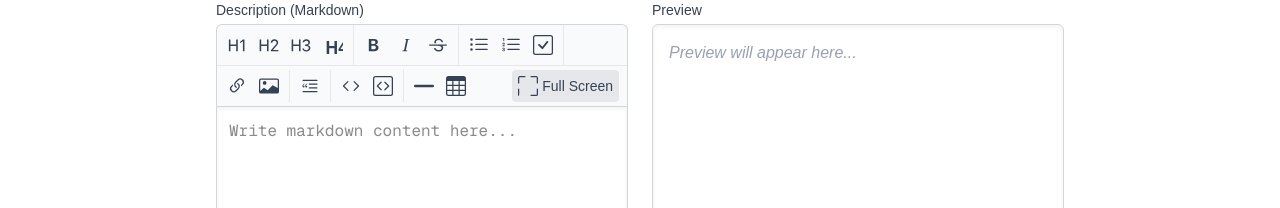
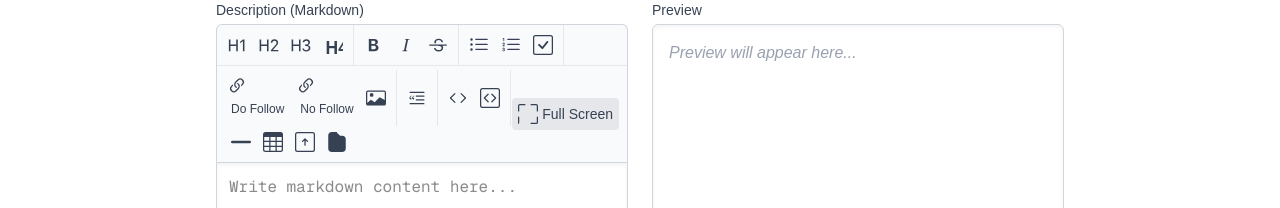
Before and after one commit to AnasNasim12/techcuratorsweb, a Next.js app: page /components/blogform in a window 1280 px wide. Shown: the part 731-939 px from the top of the page. Built offline with nearby package versions, Linux system fonts and the light colour scheme; no server answers.

Commit message:
more changes

```diff
--- a/app/components/blogform/page.js
+++ b/app/components/blogform/page.js
@@ -24,34 +24,28 @@ const BlogForm = ({ initialData = null, onSuccess, onCancel, isEdit = false }) =
   const [loading, setLoading] = useState(false)
   const [error, setError] = useState(null)
   const [successMsg, setSuccessMsg] = useState(null)
-  const [activeTab, setActiveTab] = useState('edit') // 'edit' or 'preview' for mobile view
-  const [isFullScreen, setIsFullScreen] = useState(false) // Track full screen mode
+  const [activeTab, setActiveTab] = useState('edit')
+  const [isFullScreen, setIsFullScreen] = useState(false)
   const descriptionTextareaRef = useRef(null)
   const fullScreenTextareaRef = useRef(null)
 
-  // Effect to handle escape key press to exit full screen mode
   useEffect(() => {
     const handleEscKey = (event) => {
       if (event.key === 'Escape' && isFullScreen) {
         setIsFullScreen(false);
       }
     };
-
     document.addEventListener('keydown', handleEscKey);
-
     return () => {
       document.removeEventListener('keydown', handleEscKey);
     };
   }, [isFullScreen]);
 
-  // Effect to disable body scroll when fullscreen is active
   useEffect(() => {
     if (isFullScreen) {
       document.body.style.overflow = 'hidden';
-      // Focus the full screen textarea after opening
       if (fullScreenTextareaRef.current) {
         fullScreenTextareaRef.current.focus();
-        // Place cursor at the same position as in the original textarea
         if (descriptionTextareaRef.current) {
           const cursorPos = descriptionTextareaRef.current.selectionStart;
           fullScreenTextareaRef.current.setSelectionRange(cursorPos, cursorPos);
@@ -59,7 +53,6 @@ const BlogForm = ({ initialData = null, onSuccess, onCancel, isEdit = false }) =
       }
     } else {
       document.body.style.overflow = '';
-      // Sync the cursor position back when exiting
       if (descriptionTextareaRef.current && fullScreenTextareaRef.current) {
         const cursorPos = fullScreenTextareaRef.current.selectionStart;
         setTimeout(() => {
@@ -68,13 +61,11 @@ const BlogForm = ({ initialData = null, onSuccess, onCancel, isEdit = false }) =
         }, 0);
       }
     }
-
     return () => {
       document.body.style.overflow = '';
     };
   }, [isFullScreen]);
 
-  // Populate formData if editing
   useEffect(() => {
     if (initialData) {
       let faqs = [];
@@ -104,7 +95,6 @@ const BlogForm = ({ initialData = null, onSuccess, onCancel, isEdit = false }) =
     setFormData((prev) => ({ ...prev, [name]: value }))
   }
 
-  // Handle changes in full screen mode
   const handleFullScreenChange = (e) => {
     setFormData((prev) => ({ ...prev, description: e.target.value }));
   }
@@ -117,8 +107,53 @@ const BlogForm = ({ initialData = null, onSuccess, onCancel, isEdit = false }) =
     }
   }
 
-  // Enhanced helper function to insert markdown syntax
-  const insertMarkdown = (syntax, placeholder = '', isFullScreenMode = false, url = '') => {
+  // Helper function to convert array data into markdown table
+  const arrayToMarkdownTable = (rows) => {
+    if (!rows || rows.length === 0) return '';
+
+    const headers = rows[0];
+    const headerRow = `| ${headers.join(' | ')} |`;
+    const separatorRow = `| ${headers.map(() => '---').join(' | ')} |`;
+    const bodyRows = rows.slice(1).map(row => `| ${row.join(' | ')} |`).join('\n');
+
+    return `${headerRow}\n${separatorRow}\n${bodyRows}\n`;
+  };
+
+  // Handle CSV file upload and convert to markdown table
+  const handleTableCsvUpload = (file) => {
+    const reader = new FileReader();
+    reader.onload = (evt) => {
+      try {
+        const csvText = evt.target.result;
+        const rows = csvText.split('\n')
+          .map(row => row.split(',').map(cell => cell.trim()))
+          .filter(row => row.some(cell => cell));
+        const markdownTable = arrayToMarkdownTable(rows);
+        insertMarkdown('custom', markdownTable, isFullScreen);
+      } catch (err) {
+        setError('Failed to parse CSV file. Ensure it’s a valid CSV.');
+      }
+    };
+    reader.readAsText(file);
+  };
+
+  // Handle pasted table data and convert to markdown table
+  const handleTablePaste = () => {
+    const pastedText = prompt('Paste your table data (tab-separated or CSV format):');
+    if (!pastedText) return;
+
+    try {
+      const rows = pastedText.split('\n')
+        .map(row => row.split(/\t|,/).map(cell => cell.trim()))
+        .filter(row => row.some(cell => cell));
+      const markdownTable = arrayToMarkdownTable(rows);
+      insertMarkdown('custom', markdownTable, isFullScreen);
+    } catch (err) {
+      setError('Failed to parse pasted table data. Use tab-separated or CSV format.');
+    }
+  };
+
+  const insertMarkdown = (syntax, placeholder = '', isFullScreenMode = false, url = '', rel = '') => {
     const textarea = isFullScreenMode ? fullScreenTextareaRef.current : descriptionTextareaRef.current;
     if (!textarea) return;
 
@@ -155,7 +190,9 @@ const BlogForm = ({ initialData = null, onSuccess, onCancel, isEdit = false }) =
         newText = `${beforeText}~~${selectedText}~~${afterText}`
         break
       case 'link':
-        newText = `${beforeText}[${selectedText}](url)${afterText}`
+        newText = rel === 'nofollow'
+          ? `${beforeText}[${selectedText}](url "nofollow")${afterText}`
+          : `${beforeText}[${selectedText}](url)${afterText}`;
         break
       case 'image':
         newText = `${beforeText}![${selectedText}](${url || 'image-url'})${afterText}`;
@@ -170,14 +207,12 @@ const BlogForm = ({ initialData = null, onSuccess, onCancel, isEdit = false }) =
         newText = `${beforeText}> ${selectedText}${afterText}`
         break
       case 'list':
-        // For multiple lines, add "- " to each line
         newText = `${beforeText}${selectedText
           .split('\n')
           .map(line => line ? `- ${line}` : '')
           .join('\n')}${afterText}`;
         break;
       case 'numbered':
-        // For multiple lines, add "1. ", "2. ", etc.
         newText = `${beforeText}${selectedText
           .split('\n')
           .map((line, i) => line ? `${i + 1}. ${line}` : '')
@@ -192,15 +227,16 @@ const BlogForm = ({ initialData = null, onSuccess, onCancel, isEdit = false }) =
       case 'table':
         newText = `${beforeText}\n| Header 1 | Header 2 |\n| -------- | -------- |\n| Cell 1   | Cell 2   |\n| Cell 3   | Cell 4   |\n${afterText}`
         break
+      case 'custom':
+        newText = `${beforeText}${selectedText}${afterText}`;
+        break
       default:
         newText = text
     }
 
     setFormData({ ...formData, description: newText });
 
-    // Focus and set cursor position after update
     setTimeout(() => {
-      // Only set focus if textarea is already focused
       if (document.activeElement === textarea) {
         textarea.focus();
         const newCursorPos = start + newText.length - text.length;
@@ -209,7 +245,6 @@ const BlogForm = ({ initialData = null, onSuccess, onCancel, isEdit = false }) =
     }, 0);
   };
 
-  // Function to toggle full screen mode
   const toggleFullScreen = () => {
     setIsFullScreen(prev => !prev);
   };
@@ -251,7 +286,6 @@ const BlogForm = ({ initialData = null, onSuccess, onCancel, isEdit = false }) =
       }
 
       if (isEdit && initialData) {
-        // Update existing blog
         const { data, error } = await supabase
           .from('blogs')
           .update({
@@ -267,7 +301,6 @@ const BlogForm = ({ initialData = null, onSuccess, onCancel, isEdit = false }) =
         setSuccessMsg('Blog post updated successfully!');
         if (onSuccess) onSuccess(data);
       } else {
-        // Create new blog
         const { data, error } = await supabase
           .from('blogs')
           .insert([
@@ -305,7 +338,6 @@ const BlogForm = ({ initialData = null, onSuccess, onCancel, isEdit = false }) =
     }
   }
 
-  // Define custom components for markdown rendering
   const markdownComponents = {
     h1: ({node, ...props}) => <h1 className="text-2xl font-bold my-3" {...props} />,
     h2: ({node, ...props}) => <h2 className="text-xl font-bold my-2" {...props} />,
@@ -315,17 +347,19 @@ const BlogForm = ({ initialData = null, onSuccess, onCancel, isEdit = false }) =
     ul: ({node, ...props}) => <ul className="list-disc ml-5 my-2" {...props} />,
     ol: ({node, ...props}) => <ol className="list-decimal ml-5 my-2" {...props} />,
     li: ({node, ...props}) => <li className="my-1" {...props} />,
-    a: ({node, ...props}) => <a className="text-blue-600 hover:underline" {...props} target="_blank" rel="noopener noreferrer" />,
+    a: ({node, ...props}) => <a className="text-blue-600 hover:underline" {...props} target="_blank" rel={props.title === 'nofollow' ? 'nofollow' : 'noopener noreferrer'} />,
     blockquote: ({node, ...props}) => <blockquote className="border-l-4 border-gray-300 pl-4 italic my-3 text-gray-700" {...props} />,
     code: ({node, inline, ...props}) => inline
       ? <code className="bg-gray-100 px-1 py-0.5 rounded text-pink-600 font-mono text-sm" {...props} />
-      : <code className="block bg-gray-100 p-3 rounded-md font-mono text-sm my-3 overflow-auto" {...props} />
+      : <code className="block bg-gray-100 p-3 rounded-md font-mono text-sm my-3 overflow-auto" {...props} />,
+    table: ({node, ...props}) => <table className="border-collapse border border-gray-300 my-3" {...props} />,
+    th: ({node, ...props}) => <th className="border border-gray-300 px-4 py-2 bg-gray-100 font-semibold" {...props} />,
+    td: ({node, ...props}) => <td className="border border-gray-300 px-4 py-2" {...props} />,
+    tr: ({node, ...props}) => <tr className="border border-gray-300" {...props} />
   };
 
-  // Shared Markdown Toolbar component
   const MarkdownToolbar = ({ isFullScreen = false }) => (
     <div className={`bg-gray-50 rounded-t-md border border-gray-300 border-b-0 ${isFullScreen ? 'border-0 shadow-lg' : ''}`}>
-      {/* Heading Group */}
       <div className="flex flex-wrap border-b border-gray-200">
         <div className="flex border-r border-gray-200 p-1">
           <button
@@ -370,7 +404,6 @@ const BlogForm = ({ initialData = null, onSuccess, onCancel, isEdit = false }) =
           </button>
         </div>
 
-        {/* Text Formatting Group */}
         <div className="flex border-r border-gray-200 p-1">
           <button
             type="button"
@@ -404,7 +437,6 @@ const BlogForm = ({ initialData = null, onSuccess, onCancel, isEdit = false }) =
           </button>
         </div>
 
-        {/* Lists Group */}
         <div className="flex border-r border-gray-200 p-1">
           <button
             type="button"
@@ -441,20 +473,32 @@ const BlogForm = ({ initialData = null, onSuccess, onCancel, isEdit = false }) =
         </div>
       </div>
 
-      {/* Additional Elements Row */}
       <div className="flex flex-wrap p-1 justify-between">
         <div className="flex flex-1 flex-wrap">
           <div className="flex border-r border-gray-200 pr-1">
             <button
               type="button"
-              onClick={() => insertMarkdown('link', 'link text', isFullScreen)}
+              onClick={() => insertMarkdown('link', 'Do follow link', isFullScreen, '', 'dofollow')}
               className="p-1.5 hover:bg-blue-50 rounded text-gray-700 hover:text-blue-600 transition-colors"
-              title="Link"
+              title="Do Follow Link"
             >
               <svg xmlns="http://www.w3.org/2000/svg" width="20" height="20" fill="currentColor" viewBox="0 0 16 16">
                 <path d="M4.715 6.542 3.343 7.914a3 3 0 1 0 4.243 4.243l1.828-1.829A3 3 0 0 0 8.586 5.5L8 6.086a1.002 1.002 0 0 0-.154.199 2 2 0 0 1 .861 3.337L6.88 11.45a2 2 0 1 1-2.83-2.83l.793-.792a4.018 4.018 0 0 1-.128-1.287z"/>
                 <path d="M6.586 4.672A3 3 0 0 0 7.414 9.5l.775-.776a2 2 0 0 1-.896-3.346L9.12 3.55a2 2 0 1 1 2.83 2.83l-.793.792c.112.42.155.855.128 1.287l1.372-1.372a3 3 0 1 0-4.243-4.243L6.586 4.672z"/>
               </svg>
+              <span className="ml-1 text-xs">Do Follow</span>
+            </button>
+            <button
+              type="button"
+              onClick={() => insertMarkdown('link', 'No follow link', isFullScreen, '', 'nofollow')}
+              className="p-1.5 hover:bg-blue-50 rounded text-gray-700 hover:text-blue-600 transition-colors"
+              title="No Follow Link"
+            >
+              <svg xmlns="http://www.w3.org/2000/svg" width="20" height="20" fill="currentColor" viewBox="0 0 16 16">
+                <path d="M4.715 6.542 3.343 7.914a3 3 0 1 0 4.243 4.243l1.828-1.829A3 3 0 0 0 8.586 5.5L8 6.086a1.002 1.002 0 0 0-.154.199 2 2 0 0 1 .861 3.337L6.88 11.45a2 2 0 1 1-2.83-2.83l.793-.792a4.018 4.018 0 0 1-.128-1.287z"/>
+                <path d="M6.586 4.672A3 3 0 0 0 7.414 9.5l.775-.776a2 2 0 0 1-.896-3.346L9.12 3.55a2 2 0 1 1 2.83 2.83l-.793.792c.112.42.155.855.128 1.287l1.372-1.372a3 3 0 1 0-4.243-4.243L6.586 4.672z"/>
+              </svg>
+              <span className="ml-1 text-xs">No Follow</span>
             </button>
             <button
               type="button"
@@ -521,16 +565,37 @@ const BlogForm = ({ initialData = null, onSuccess, onCancel, isEdit = false }) =
               type="button"
               onClick={() => insertMarkdown('table', '', isFullScreen)}
               className="p-1.5 hover:bg-blue-50 rounded text-gray-700 hover:text-blue-600 transition-colors"
-              title="Table"
+              title="Insert Default Table"
             >
               <svg xmlns="http://www.w3.org/2000/svg" width="20" height="20" fill="currentColor" viewBox="0 0 16 16">
                 <path d="M0 2a2 2 0 0 1 2-2h12a2 2 0 0 1 2 2v12a2 2 0 0 1-2 2H2a2 2 0 0 1-2-2V2zm15 2h-4v3h4V4zm0 4h-4v3h4V8zm0 4h-4v3h3a1 1 0 0 0 1-1v-2zm-5 3v-3H6v3h4zm-5 0v-3H1v2a1 1 0 0 0 1 1h3zm-4-4h4V8H1v3zm0-4h4V4H1v3zm5-3v3h4V4H6zm4 4H6v3h4V8z"/>
               </svg>
             </button>
+            <button
+              type="button"
+              onClick={() => document.getElementById('markdown-table-upload').click()}
+              className="p-1.5 hover:bg-blue-50 rounded text-gray-700 hover:text-blue-600 transition-colors"
+              title="Upload Table (CSV)"
+            >
+              <svg xmlns="http://www.w3.org/2000/svg" width="20" height="20" fill="currentColor" viewBox="0 0 16 16">
+                <path d="M8 11a.5.5 0 0 0 .5-.5V6.707l1.146 1.147a.5.5 0 0 0 .708-.708l-2-2a.5.5 0 0 0-.708 0l-2 2a.5.5 0 1 0 .708.708L7.5 6.707V10.5a.5.5 0 0 0 .5.5z"/>
+                <path d="M0 2a2 2 0 0 1 2-2h12a2 2 0 0 1 2 2v12a2 2 0 0 1-2 2H2a2 2 0 0 1-2-2V2zm15 0a1 1 0 0 0-1-1H2a1 1 0 0 0-1 1v12a1 1 0 0 0 1 1h12a1 1 0 0 0 1-1V2z"/>
+              </svg>
+            </button>
+            <button
+              type="button"
+              onClick={handleTablePaste}
+              className="p-1.5 hover:bg-blue-50 rounded text-gray-700 hover:text-blue-600 transition-colors"
+              title="Paste Table"
+            >
+              <svg xmlns="http://www.w3.org/2000/svg" width="20" height="20" fill="currentColor" viewBox="0 0 16 16">
+                <path d="M8.5 1H4a2 2 0 0 0-2 2v10a2 2 0 0 0 2 2h8a2 2 0 0 0 2-2V6.5L8.5 1zM4 0a3 3 0 0 0-3 3v10a3 3 0 0 0 3 3h8a3 3 0 0 0 3-3V6a3 3 0 0 0-3-3h-4V0H4z"/>
+                <path d="M5 4h2v2H5V4zm3 0h2v2H8V4zm-3 3h2v2H5V7zm3 0h2v2H8V7z"/>
+              </svg>
+            </button>
           </div>
         </div>
 
-        {/* Full Screen Toggle Button */}
         <div className="flex items-center pr-1">
           <button
             type="button"
@@ -540,10 +605,8 @@ const BlogForm = ({ initialData = null, onSuccess, onCancel, isEdit = false }) =
           >
             <svg xmlns="http://www.w3.org/2000/svg" width="20" height="20" fill="currentColor" viewBox="0 0 16 16">
               {isFullScreen ? (
-                // Exit full screen icon
                 <path d="M5.5 0a.5.5 0 0 1 .5.5v4A1.5 1.5 0 0 1 4.5 6h-4a.5.5 0 0 1 0-1h4a.5.5 0 0 0 .5-.5v-4a.5.5 0 0 1 .5-.5zm5 0a.5.5 0 0 1 .5.5v4a.5.5 0 0 0 .5.5h4a.5.5 0 0 1 0 1h-4A1.5 1.5 0 0 1 10 4.5v-4a.5.5 0 0 1 .5-.5zM0 10.5a.5.5 0 0 1 .5-.5h4A1.5 1.5 0 0 1 6 11.5v4a.5.5 0 0 1-1 0v-4a.5.5 0 0 0-.5-.5h-4a.5.5 0 0 1-.5-.5zm10 1a1.5 1.5 0 0 1 1.5-1.5h4a.5.5 0 0 1 0 1h-4a.5.5 0 0 0-.5.5v4a.5.5 0 0 1-1 0v-4z"/>
               ) : (
-                // Enter full screen icon
                 <path d="M1.5 1a.5.5 0 0 0-.5.5v4a.5.5 0 0 1-1 0v-4A1.5 1.5 0 0 1 1.5 0h4a.5.5 0 0 1 0 1h-4zM10 .5a.5.5 0 0 1 .5-.5h4A1.5 1.5 0 0 1 16 1.5v4a.5.5 0 0 1-1 0v-4a.5.5 0 0 0-.5-.5h-4a.5.5 0 0 1-.5-.5zM.5 10a.5.5 0 0 1 .5.5v4a1.5 1.5 0 0 1-1.5 1.5h-4a.5.5 0 0 1 0-1h4a.5.5 0 0 0 .5-.5v-4a.5.5 0 0 1 .5-.5zm15 0a.5.5 0 0 1 .5.5v4a1.5 1.5 0 0 1-1.5 1.5h-4a.5.5 0 0 1 0-1h4a.5.5 0 0 0 .5-.5v-4a.5.5 0 0 1 .5-.5z"/>
               )}
             </svg>
@@ -556,7 +619,6 @@ const BlogForm = ({ initialData = null, onSuccess, onCancel, isEdit = false }) =
     </div>
   );
 
-  // Add this function before your return statement in BlogForm
   const generateFaqJsonLd = (faqs) => {
     if (!faqs || !faqs.length) return '';
     const faqEntities = faqs
@@ -581,21 +643,15 @@ const handleFaqJsonUpload = (file) => {
     reader.onload = evt => {
       try {
         let content = evt.target.result;
-
-      // Remove <script> tags and extract JSON content
         const scriptMatch = content.match(/<script[^>]*>([\s\S]*?)<\/script>/i);
         if (scriptMatch && scriptMatch[1]) {
           content = scriptMatch[1].trim();
         }
-
         const json = JSON.parse(content);
-
-      // Try parsing as array of {question, answer}
         if (Array.isArray(json) && json.every(f => f.question && f.answer)) {
           setFormData(f => ({ ...f, faqs: json }));
           setError(null);
         } else {
-        // Try parsing as JSON-LD FAQ script
           const faqsFromScript = parseJsonLdFaq(json);
           if (faqsFromScript && faqsFromScript.length) {
             setFormData(f => ({ ...f, faqs: faqsFromScript }));
@@ -606,15 +662,14 @@ const handleFaqJsonUpload = (file) => {
         }
       } catch (err) {
         setError('Invalid JSON file. Ensure it contains valid JSON or a valid FAQPage JSON-LD script.');
-      console.error(err); // For debugging
+        console.error(err);
       }
     };
     reader.readAsText(file);
   };
-  // Function to parse JSON-LD FAQ script and extract FAQs
+
   const parseJsonLdFaq = (json) => {
     try {
-    // Check if the JSON is a valid FAQPage schema
       if (json['@context'] === 'https://schema.org' && json['@type'] === 'FAQPage' && Array.isArray(json.mainEntity)) {
         return json.mainEntity
           .filter(item => item['@type'] === 'Question' && item.name && item.acceptedAnswer && item.acceptedAnswer.text)
@@ -730,7 +785,6 @@ const parseJsonLdFaq = (json) => {
           />
         </div>
 
-        {/* Mobile view tabs */}
         <div className="flex md:hidden mb-2 border-b">
           <button
             type="button"
@@ -752,14 +806,12 @@ const parseJsonLdFaq = (json) => {
           </button>
         </div>
 
-        {/* Markdown editor with live preview */}
         <div className="flex flex-col md:flex-row gap-6">
           <div className={`${activeTab === 'edit' ? 'block' : 'hidden'} md:block md:w-1/2`}>
             <label className="block text-sm font-medium text-gray-700 mb-1">
               Description (Markdown)
             </label>
 
-            {/* Modern Markdown Toolbar */}
             <MarkdownToolbar isFullScreen={false} />
 
             <textarea
@@ -852,7 +904,6 @@ const parseJsonLdFaq = (json) => {
 
         <div>
           <label className="block text-sm font-medium text-gray-700 mb-1">FAQs</label>
-          {/* Upload JSON file for FAQs */}
           <div className="flex items-center gap-3 mb-2">
             <input
               type="file"
@@ -952,7 +1003,6 @@ const parseJsonLdFaq = (json) => {
         </div>
       </form>
 
-      {/* Full Screen Editor Modal */}
       {isFullScreen && (
         <div className="fixed inset-0 bg-white z-50 flex flex-col">
           <div className="bg-white p-4 shadow-xl flex items-center justify-between">
@@ -1000,7 +1050,6 @@ const parseJsonLdFaq = (json) => {
         </div>
       )}
 
-      {/* Hidden file input for image upload in markdown */}
       <input
         type="file"
         accept="image/*"
@@ -1019,11 +1068,21 @@ const parseJsonLdFaq = (json) => {
           e.target.value = '';
         }}
       />
-    {/* Render the SEO FAQ JSON-LD script if there are FAQs */}
+      <input
+        type="file"
+        accept=".csv"
+        id="markdown-table-upload"
+        style={{ display: 'none' }}
+        onChange={(e) => {
+          const file = e.target.files[0];
+          if (!file) return;
+          handleTableCsvUpload(file);
+          e.target.value = '';
+        }}
+      />
       {formData.faqs && formData.faqs.length > 0 && (
         <script
           type="application/ld+json"
-        // This will inject the JSON-LD into the page for SEO
           dangerouslySetInnerHTML={{ __html: generateFaqJsonLd(formData.faqs) }}
         />
       )}
```
Also changed, not shown: app/blog/[slug]/BlogDetailPage.js (+7 -7 lines), app/components/blogslayout/page.js (+19 -21 lines). Lines whose indentation alone changed are shown as unchanged.
